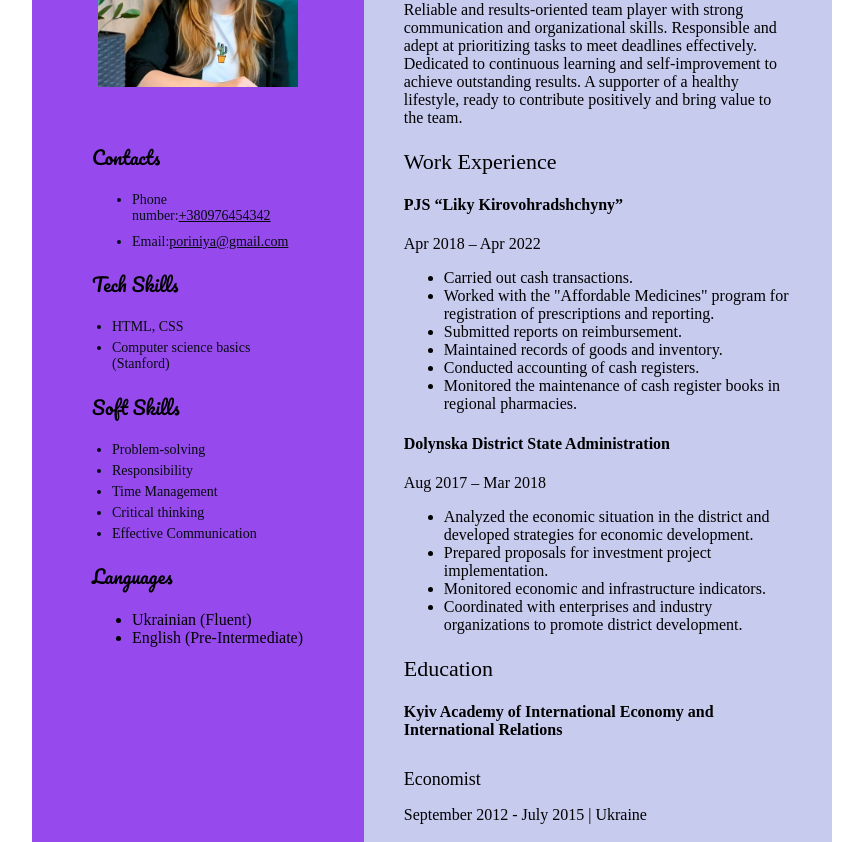
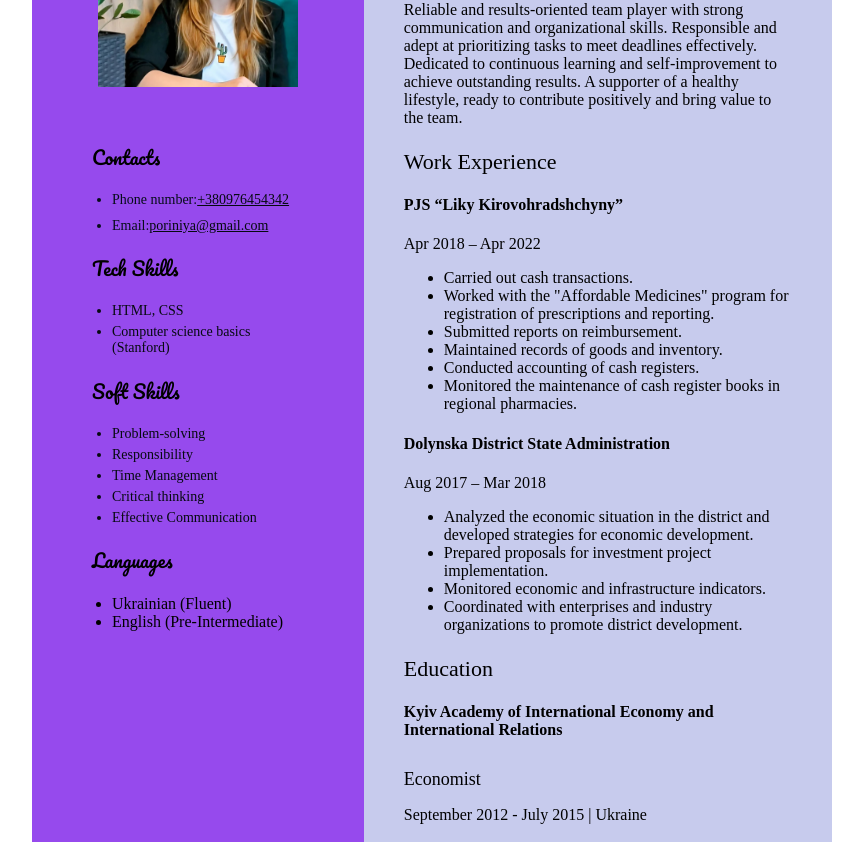
Before and after one commit to Tetiana5Buria/tetiana5buria.github.io, a plain HTML site: page Level1Part1/index.html in a window 1280 px wide. Shown: the part 231-1073 px from the top of the page, without its empty margins (208-1071 px from the left). Drawn offline with Linux system fonts and the light colour scheme.

Commit message:
new changes

```diff
--- a/Level1Part1/index.html
+++ b/Level1Part1/index.html
@@ -1,7 +1,6 @@
 <!DOCTYPE html>
     <html lang="en">
 <head>
-
     <meta charset="UTF-8">
     <meta name="viewport" content="width=device-width, initial-scale=1.0">
     <title>My Resume</title>
@@ -19,7 +18,7 @@
             </div>
             <div class="contacts-container">
             <h3 class="sidebar-title pacifico-regular">Contacts</h3>
-            <ul>
+            <ul class="skills-list">
                     <li class="contacts-item">
                     Phone number:<a class="contacts-link" href="tel:+380976454342">+380976454342</a> </li>
                     <li class="contacts-item">
@@ -46,7 +45,7 @@
             </div>
             <div>
                 <h3 class="sidebar-title pacifico-regular" > Languages </h3>
-            <ul>
+            <ul class="skills-list">
                 <li>Ukrainian (Fluent)</li>
                 <li>English (Pre-Intermediate)</li>
             </ul>
```
